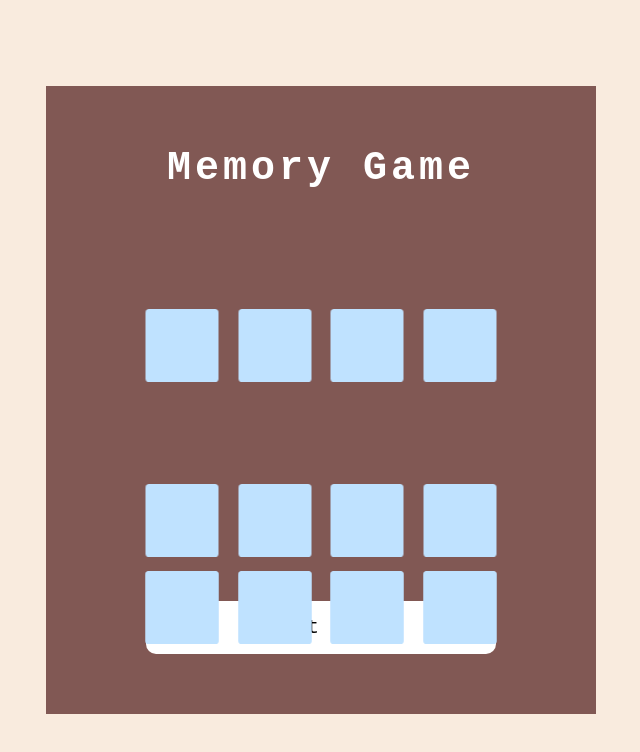
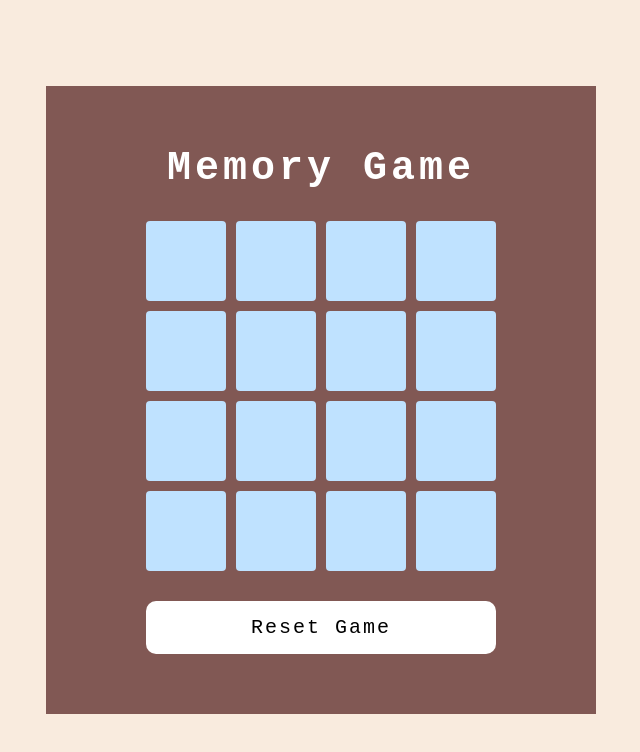
Before and after one commit to VaultDweller13/junior-hackathon, a React (Vite) app: page / in a window 1280 px wide. Shown: the top 752 px of the page, without its empty margins (319-959 px from the left). Built offline with nearby package versions, Linux system fonts and the light colour scheme.

Commit message:
fix: fix board layout

```diff
--- a/src/components/MainLayout.module.css
+++ b/src/components/MainLayout.module.css
@@ -24,11 +24,8 @@
   height: 350px;
   display: grid;
   grid-template-columns: repeat(4, 1fr);
-  grid-template-rows: repeat(2, 1fr);
-  grid-column-gap: 20px;
-  grid-row-gap: 0px;
-  justify-content: center;
-  align-items: center;
+  grid-template-rows: repeat(4, 1fr);
+  gap: 10px;
 }
 
 .field-disabled {
```
